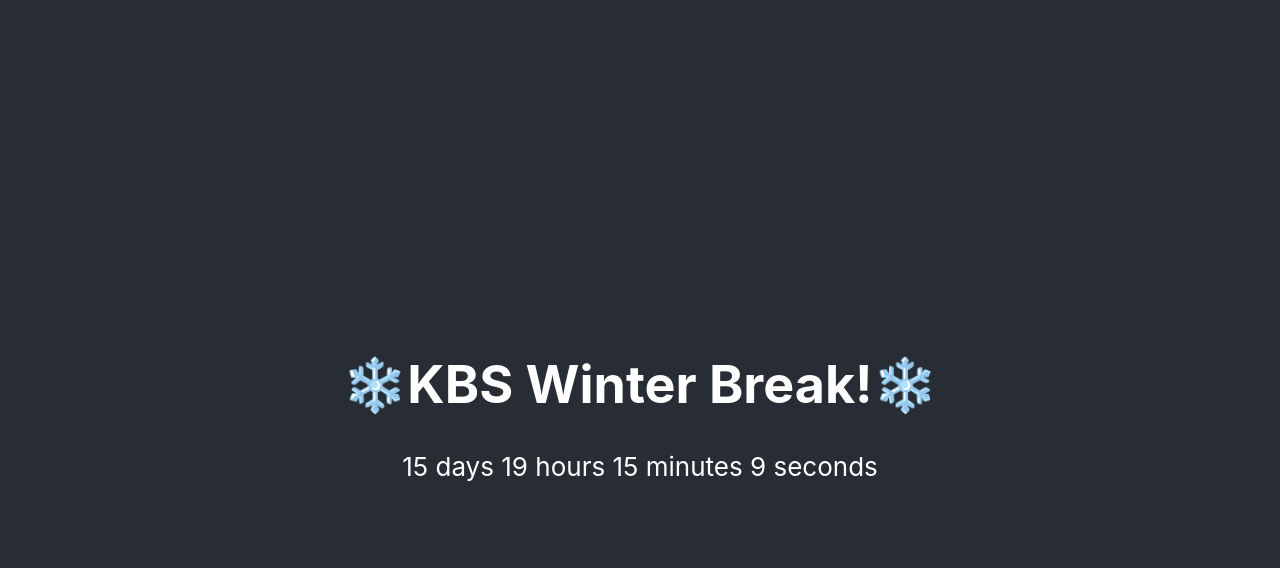
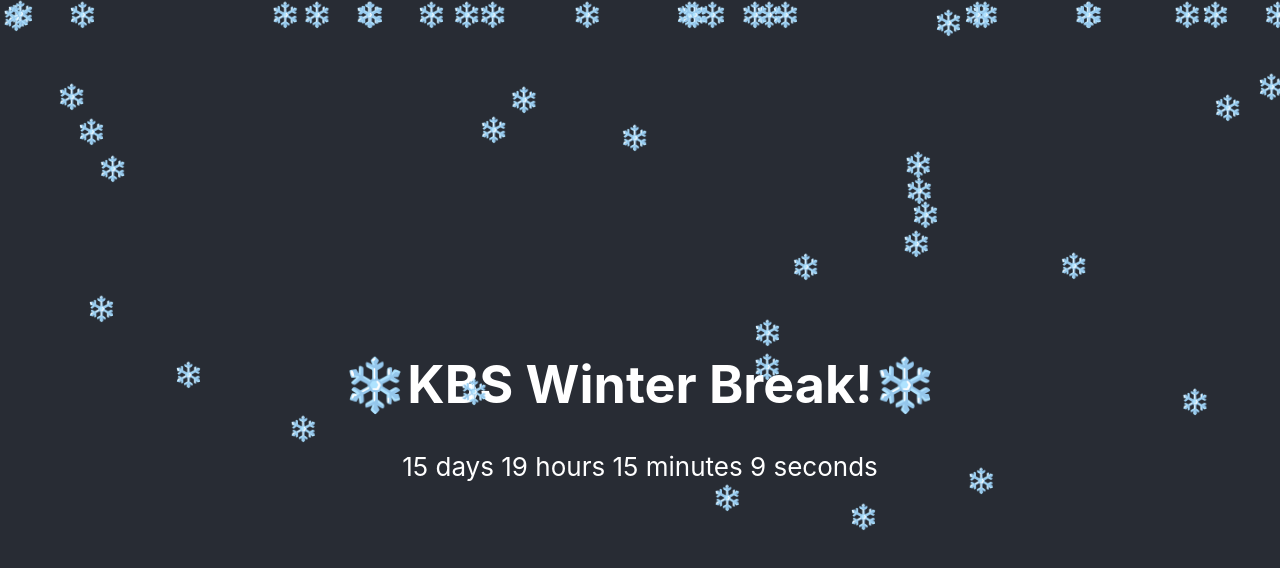
Before and after one commit to stingotho/kbs-countdown, a React (Create React App) app: page / in a window 1280 px wide. Shown: the top 568 px of the page. Built offline with nearby package versions, Linux system fonts and the light colour scheme.

Commit message:
snowflakes fall from the top

```diff
--- a/src/App.css
+++ b/src/App.css
@@ -55,3 +55,18 @@
   margin-right: 10px;
   font-weight: bold;
 }
+
+/* App.css or a separate stylesheet */
+.snowflake {
+  color: white;
+  font-size: 1.5em;
+  user-select: none;
+  animation-name: fall;
+  animation-timing-function: linear;
+  animation-iteration-count: infinite;
+}
+
+@keyframes fall {
+  0% { top: -10%; }
+  100% { top: 110%; }
+}
--- a/src/App.js
+++ b/src/App.js
@@ -2,10 +2,23 @@
 import React from 'react';
 import './App.css';
 import CountdownTimer from './components/CountdownTimer';
+import Snowflake from './components/Snowflake';
+
+const createSnowflakes = (num) => {
+  return Array.from({ length: num }, (_, index) => {
+    const left = Math.random() * 100; // random position from left
+    const animationDuration = 5 + Math.random() * 10; // random duration between 5 to 15 seconds
+    const animationDelay = Math.random() * 10; // random start delay
+
+    return <Snowflake key={index} id={index} left={left} duration={animationDuration} delay={animationDelay} />;
+  });
+};
 
 function App() {
+  const snowflakes = createSnowflakes(50); // Create 50 snowflakes
   return (
     <div className="App">
+      {snowflakes}
       <header className="App-header">
         <CountdownTimer />
       </header>
--- /dev/null
+++ b/src/components/Snowflake.js
@@ -0,0 +1,15 @@
+// Snowflake.js
+import React from 'react';
+
+const Snowflake = ({ id, left, duration, delay }) => {
+  const style = {
+    position: 'absolute',
+    left: `${left}%`,
+    animationDuration: `${duration}s`,
+    animationDelay: `${delay}s`
+  };
+
+  return <div className="snowflake" id={`snowflake-${id}`} style={style}>❄️</div>;
+};
+
+export default Snowflake;
```
